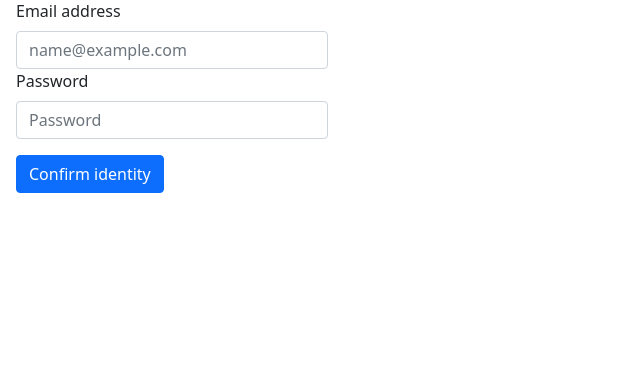
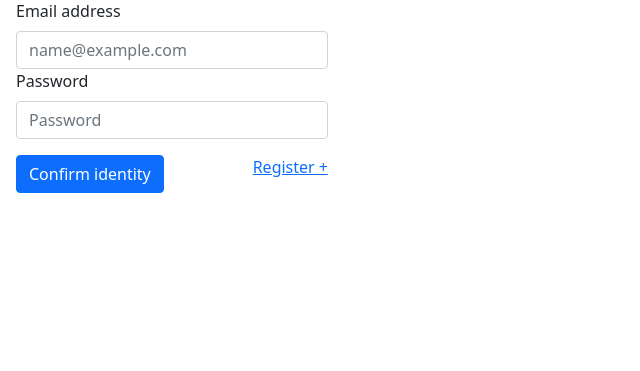
Before and after one commit to Hostitosti/Snackbar-blauw, a PHP site: page / in a window 1280 px wide. Shown: the part 193-564 px from the top of the page, without its empty margins (0-640 px from the left). Run offline with PHP 8.4, Linux system fonts and the light colour scheme.

Commit message:
register user link

```diff
--- a/index.php
+++ b/index.php
@@ -26,6 +26,7 @@ require "connection.php";
         </div>
         <div class="w-25 mt-3">
             <button type="submit" class="btn btn-primary">Confirm identity</button>
+            <a href="register-user.php" style="float: right;">Register +</a>
         </div>
     </form>
 
```
